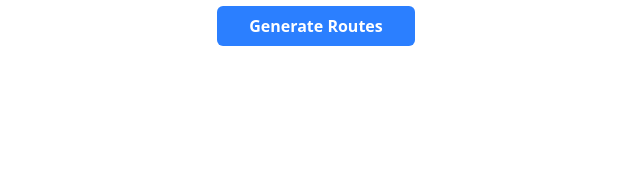
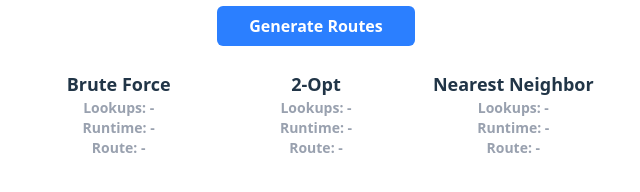
Before and after one commit to joelchem/umd-salesman, a Svelte app: page / in a window 1280 px wide. Shown: the part 254-446 px from the top of the page, without its empty margins (324-964 px from the left). Built offline with nearby package versions, Linux system fonts and the light colour scheme.

Commit message:
brute force and nearest neighbor

```diff
--- a/package.json
+++ b/package.json
@@ -15,6 +15,7 @@
     "simple-svelte-autocomplete": "^2.5.2",
     "svelte": "^5.23.1",
     "svelte-check": "^4.1.5",
+    "svelte-loading-spinners": "^0.3.6",
     "typescript": "~5.7.2",
     "vite": "^6.3.1"
   },
--- a/src/App.svelte
+++ b/src/App.svelte
@@ -3,13 +3,49 @@
   import AutoComplete from "simple-svelte-autocomplete";
   import { buildings } from "./routing/buildings";
   import ResultComponent from "./lib/ResultComponent.svelte";
-  import { bruteForce } from "./routing/algorithms";
+  import { bruteForce, nearestNeighbor } from "./routing/algorithms";
+  import type { AlgorithmResults } from "./types";
+  import { tick } from "svelte";
 
   let selectedBuildings: string[] = $state([]);
   let inpBuilding: string | undefined = $state(undefined);
 
+  let bruteForceResults: AlgorithmResults | undefined =  $state(undefined);
+  let bruteForceLoading: boolean = $state(false);
+
+  let twoOptResults: AlgorithmResults | undefined =  $state(undefined);
+  let twoOptLoading: boolean = $state(false);
+
+  let nearestNeighborResults: AlgorithmResults | undefined =  $state(undefined);
+  let nearestNeighborLoading: boolean = $state(false);
+
   async function runRouting() {
-    bruteForce(selectedBuildings).then(res => console.log(res));
+    if(selectedBuildings.length < 2) {
+      alert("Please select at least 2 buildings.")
+      return;
+    }
+    bruteForceLoading = true;
+    bruteForceResults = undefined;
+
+    twoOptLoading = true;
+    twoOptResults = undefined;
+
+    nearestNeighborLoading = true;
+    nearestNeighborResults = undefined;
+
+    await tick();
+    await new Promise(r => setTimeout(r))
+
+
+    await nearestNeighbor(selectedBuildings).then(res => {
+      nearestNeighborResults = res;
+      nearestNeighborLoading = false;
+    })
+    bruteForce(selectedBuildings).then(res => {
+      bruteForceResults = res;
+      bruteForceLoading = false;
+    });
+
   }
 </script>
 
@@ -22,7 +58,7 @@
     </p>
 
     {#if selectedBuildings.length > 0}
-      <h2 class="font-bold text-2xl">Buildings</h2>
+      <h2 class="font-bold text-2xl">Buildings ({selectedBuildings.length})</h2>
       <ul class="text-lg list-inside">
         {#each selectedBuildings as building}
           <li>
@@ -68,9 +104,9 @@
     </div>
 
     <div class="flex flex-row gap-4 w-full mt-4 justify-between">
-      <ResultComponent order={selectedBuildings} name="Brute Force"/>
-      <ResultComponent order={selectedBuildings} name="2-Opt"/>
-      <ResultComponent order={selectedBuildings} name="Nearest Neighbor"/>
+      <ResultComponent name="Brute Force" results={bruteForceResults} loading={bruteForceLoading}/>
+      <ResultComponent name="2-Opt" results={twoOptResults} loading={twoOptLoading}/>
+      <ResultComponent name="Nearest Neighbor" results={nearestNeighborResults} loading={nearestNeighborLoading}/>
     </div>
   </div>
 </main>
--- a/src/lib/ResultComponent.svelte
+++ b/src/lib/ResultComponent.svelte
@@ -1,22 +1,44 @@
 <script lang="ts">
   import "@fortawesome/fontawesome-free/css/all.min.css";
   import { getTraveltime } from "../routing/buildings";
+  import { Counter, type AlgorithmResults } from "../types";
+  import { getTime } from "../routing/algorithms";
+  import { Stretch } from "svelte-loading-spinners";
 
-  let { order, name }: { order: string[], name: string } = $props();
+  let {
+    results,
+    name,
+    loading,
+  }: { results: AlgorithmResults | undefined; name: string; loading: boolean } =
+    $props();
 </script>
 
-<div>
-  {#if order.length > 0}
-    <p class="font-bold text-lg">{name}</p>
-    <p class="text-sm text-gray-400 font-bold">3234 lookups</p>
-    <p class="mb-6   text-sm text-gray-400 font-bold">65 min total</p>
-    <span>{order[0]}</span>
+<div class="flex-1">
+  <p class="font-bold text-lg">{name}</p>
+  <p class="text-sm text-gray-400 font-bold">
+    Lookups: {results?.counter.val ?? "-"}
+  </p>
+  <p class="text-sm text-gray-400 font-bold">
+    Runtime: {results ? results.time + "ms" : "-"}
+  </p>
+  <p class="mb-6 text-sm text-gray-400 font-bold">
+    Route: {results ? getTime(new Counter(), results.order) + " min" : "-"}
+  </p>
+
+  {#if loading}
+    <Stretch size="40" color="#2b7fff" />
   {/if}
 
-  {#each order.slice(1) as building, i}
-    <p class="font-bold text-blue-400">|</p>
-    <p class="text-sm font-bold text-blue-400">{getTraveltime(building, order[i])} min</p>
-    <p class="text-blue-400"><i class="fa-solid fa-arrow-down"></i></p>
-    <p>{building}</p>
-  {/each}
+  {#if results}
+    <span>{results.order[0]}</span>
+
+    {#each results.order.slice(1).concat([results.order[0]]) as building, i}
+      <p class="font-bold text-blue-400">|</p>
+      <p class="text-sm font-bold text-blue-400">
+        {getTraveltime(building, results.order[i])} min
+      </p>
+      <p class="text-blue-400"><i class="fa-solid fa-arrow-down"></i></p>
+      <p>{building}</p>
+    {/each}
+  {/if}
 </div>
--- a/src/routing/algorithms.ts
+++ b/src/routing/algorithms.ts
@@ -1,18 +1,27 @@
 import { Counter } from "../types";
 import { countTraveltime } from "./buildings";
 
-export function allPermutations(buildings: string[]) {
+export async function allPermutations(buildings: string[]) {
+
+    if(Math.random() < 0.001) {
+        await new Promise(r => setTimeout(r))
+    }
+
     if(buildings.length == 0) {
         return [[],];
     }
 
     let out: string[][] = [];
-    buildings.forEach(b => {
-        let tails = allPermutations(buildings.filter(x => x != b));
-        tails.forEach(t => {
-            out.push([b].concat(t))
-        })
-    })
+    for (let b of buildings) {
+        let tails = await allPermutations(buildings.filter(x => x !== b));
+        for (let t of tails) {
+            out.push([b].concat(t));
+            if(Math.random() < 0.001) {
+                await new Promise(r => setTimeout(r))
+            }
+        }
+    }
+
     return out;
 }
 
@@ -26,9 +35,13 @@ export function getTime(counter: Counter, order: string[]) {
 
 export async function bruteForce(buildings: string[]) {
 
+    let start = Date.now();
+
     let counter = new Counter();
+    let startBuilding = buildings[0]
 
-    let perms = allPermutations(buildings);
+    let perms = (await allPermutations(buildings.filter(x => x != startBuilding))).map(p => [startBuilding].concat(p));
+
     let fastestTotal = getTime(counter, perms[0]);
     let fastestPerm = perms[0]
 
@@ -41,7 +54,8 @@ export async function bruteForce(buildings: string[]) {
 
         }
     })
-    return {counter, order: fastestPerm};
+    let time = (Date.now() - start);
+    return {counter, order: fastestPerm, time};
 
 }
 
@@ -51,4 +65,30 @@ export async function twoOpt(buildings: string[]) {
 
 export async function nearestNeighbor(buildings: string[]) {
 
+    let start = Date.now();
+    let counter = new Counter();
+
+    let order = [buildings[0],];
+    buildings = buildings.filter(x => x != order[0]);
+
+    while (buildings.length > 0) {
+
+        let closestBuilding = buildings[0];
+        let closestDist = Infinity;
+
+        buildings.forEach(b => {
+            let dist = countTraveltime(counter, b, order[order.length - 1]);
+            if(dist < closestDist) {
+                closestBuilding = b;
+                closestDist = dist;
+            }
+        });
+
+        order.push(closestBuilding);
+        buildings = buildings.filter(x => x != closestBuilding);
+    }
+
+    let time = (Date.now() - start);
+    return {counter, order, time};
+
 }
--- a/src/routing/buildings.ts
+++ b/src/routing/buildings.ts
@@ -10,7 +10,9 @@ export function countTraveltime(counter: Counter, b1: string, b2: string) {
 }
 
 export function getTraveltime(b1: string, b2: string) {
-
+    if(!b1 || !b2) {
+        console.log(b1, b2)
+    }
     b1 = b1.substring(0,3);
     b2 = b2.substring(0,3);
 
--- a/src/types.ts
+++ b/src/types.ts
@@ -1,5 +1,11 @@
 // create Result Type
 // Create counter type? maybe class actually
+
+export type AlgorithmResults = {
+    counter: Counter,
+    order: string[],
+    time: number
+}
 
 export class Counter {
     val: number = 0;
```
Also changed, not shown: 1 other file (tests, documents, lock files or other folders).
